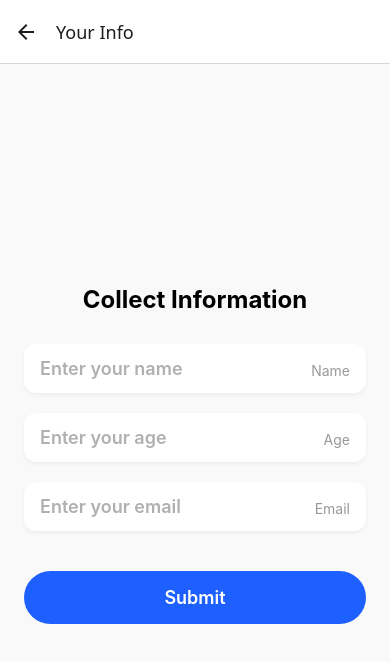
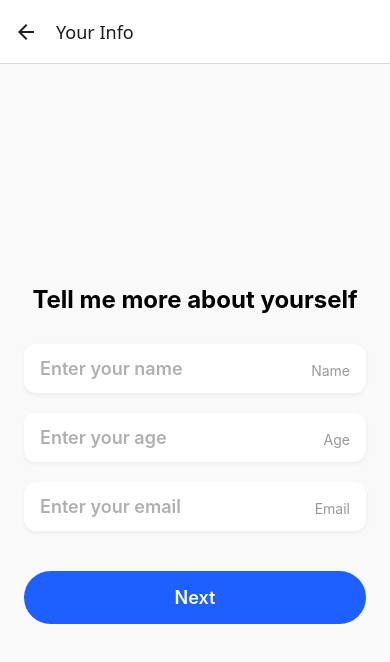
Before and after one commit to AzeemKhan10309/Self_Care, a React Native app in the folder Frontend/: screen /CollectInfo in a window 390 px wide. Shown: the top 662 px of the page. Built offline with nearby package versions, Linux system fonts and the light colour scheme.

Commit message:
Titile Change /Next Button

```diff
--- a/Frontend/Screens/CollectInfo/CollectInfoScreen.tsx
+++ b/Frontend/Screens/CollectInfo/CollectInfoScreen.tsx
@@ -16,7 +16,7 @@ const CollectInfoScreen: React.FC = () => {
 
   return (
     <View style={styles.container}>
-      <Text style={styles.title}>Collect Information</Text>
+      <Text style={styles.title}>Tell me more about yourself</Text>
       <Input
         value={name}
         placeholder="Enter your name"
@@ -35,7 +35,7 @@ const CollectInfoScreen: React.FC = () => {
         onChangeText={setEmail}
         label="Email"
       />
-      <Button title="Submit" onPress={handleSubmit} />
+      <Button title="Next" onPress={handleSubmit} />
     </View>
   );
 };
```
